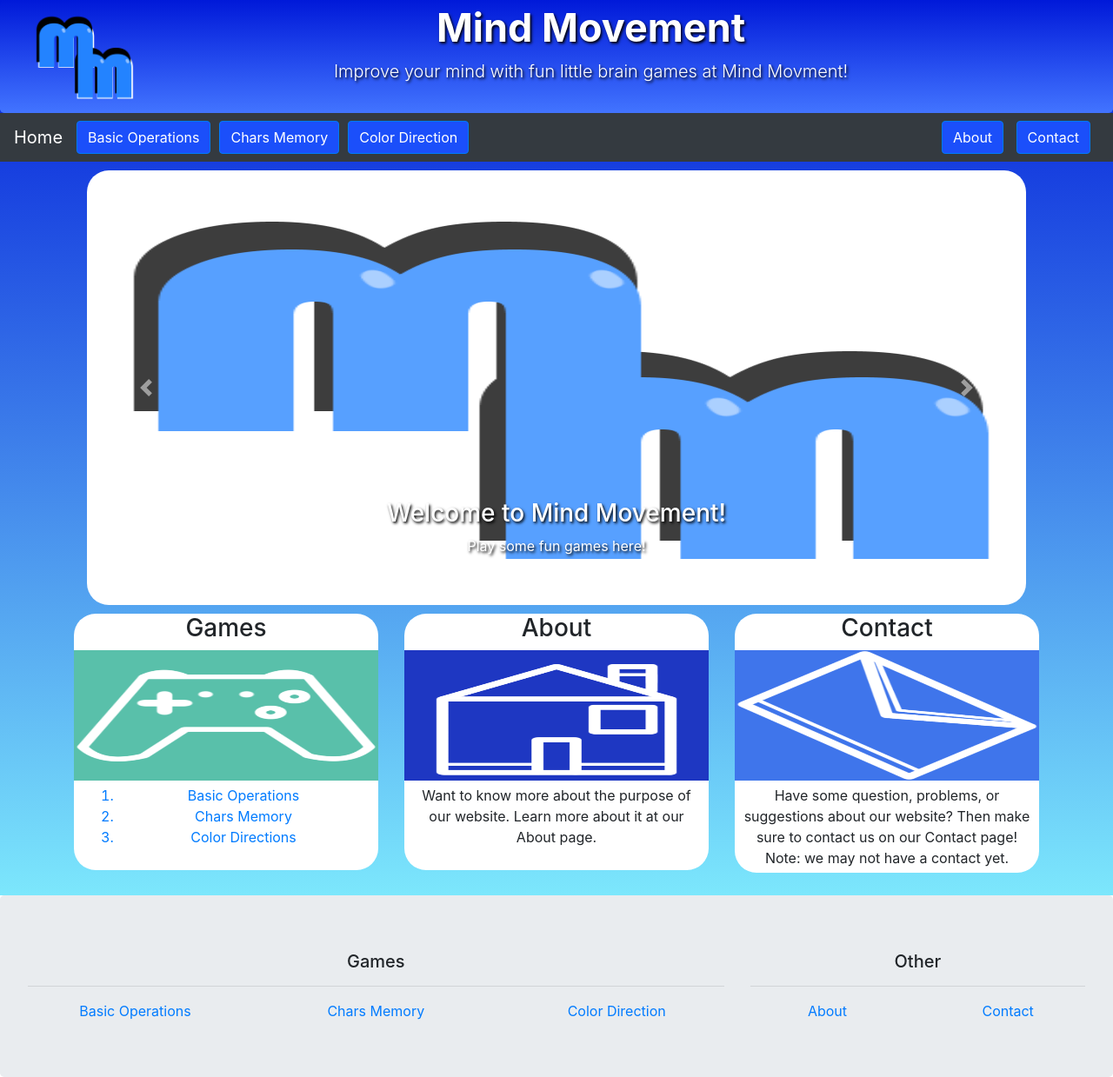
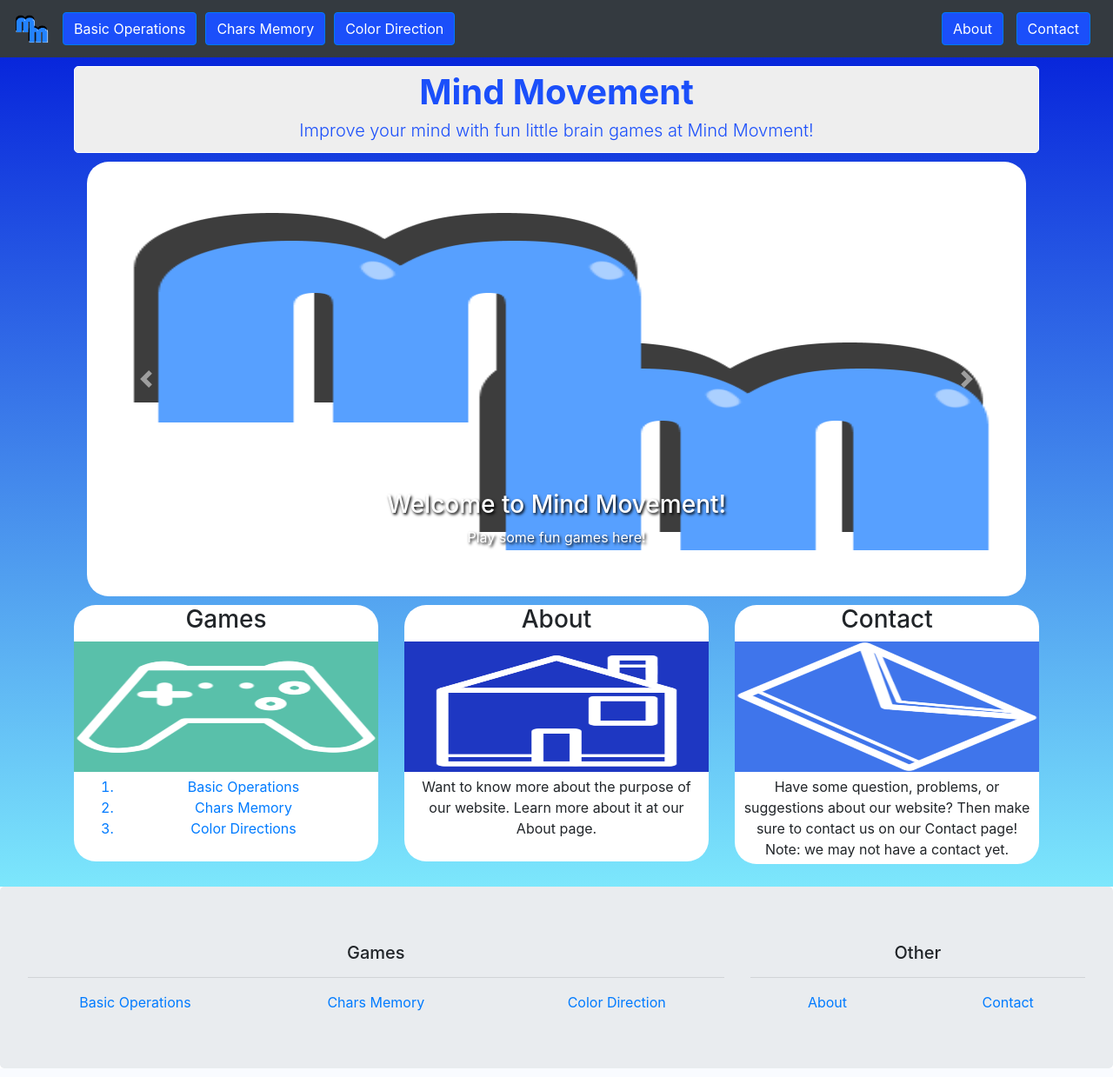
Before and after one commit to 1HectorAC/mindMovement, a Flask app: page / in a window 1280 px wide. Shown: the whole page at 87% size. Run offline with Flask 2, Linux system fonts and the light colour scheme; some libraries are stand-ins or nearby versions.

Commit message:
Edited header portion of website.

```diff
--- a/templates/header.html
+++ b/templates/header.html
@@ -1,22 +1,8 @@
-<div class="jumbotron topPanel" style="background-image: linear-gradient(#0019d9, #4274ff);">
-    <div class="row">
-        <div class="col-md-2">
-            <a href="{{ url_for('main') }}">
-                <img src="/static/img/mm2.png" alt="" height="120" width="120">
-            </a>
-        </div>
-        <div class="col-md-9" style="border-radius: 15px; text-shadow: black 0.1em 0.1em 0.2em " >
-            <h1 style="font-size: 45px; "><b>Mind Movement</b></h1>
-            <p class="lead">Improve your mind with fun little brain games at Mind Movment!</p>
-
-        </div>
-    </div>
-
-</div>
-
 <nav class="navbar navbar-expand-md bg-dark navbar-dark sticky-top">
-    <!-- Brand -->
-    <a class="navbar-brand" href="{{ url_for('main') }}">Home</a>
+    <!-- Brand logo -->
+    <a class="navbar-brand" href="{{ url_for('main') }}">
+        <img src="/static/img/mm2.png" alt="Logo" style="width:40px;">
+    </a>
 
     <!-- Toggler/collapsibe Button -->
     <button class="navbar-toggler" type="button" data-toggle="collapse" data-target="#collapsibleNavbar">
--- a/templates/index.html
+++ b/templates/index.html
@@ -19,7 +19,18 @@
 <body>
     <div class="back">
         {% include 'header.html' %}
-        <div class="container" style="margin-top: 10px; margin-bottom: 10px; border-radius: 20px;">
+
+        <!-- Header title-->
+        <div class="container" style="margin-top: 10px; margin-bottom: 10px;text-align: center; color:#1b4ffa" >
+            <div class="jumbotron" style="border-radius: 5px;padding-top: 5px; padding-bottom: 5px; margin-bottom: 0px; background-color: rgb(238, 238, 238); border: white 1px solid;">
+                <h1><b>Mind Movement</b></h1>
+                <h5 class="lead">Improve your mind with fun little brain games at Mind Movment!</h5>
+
+            </div>
+        </div>
+
+        <!-- Carousel-->
+        <div class="container" style="margin-top: 0px; margin-bottom: 10px; border-radius: 20px;">
             <div id="demo" class="carousel slide container" data-ride="carousel">
                 <!-- Indicators -->
                 <ul class="carousel-indicators">
```
